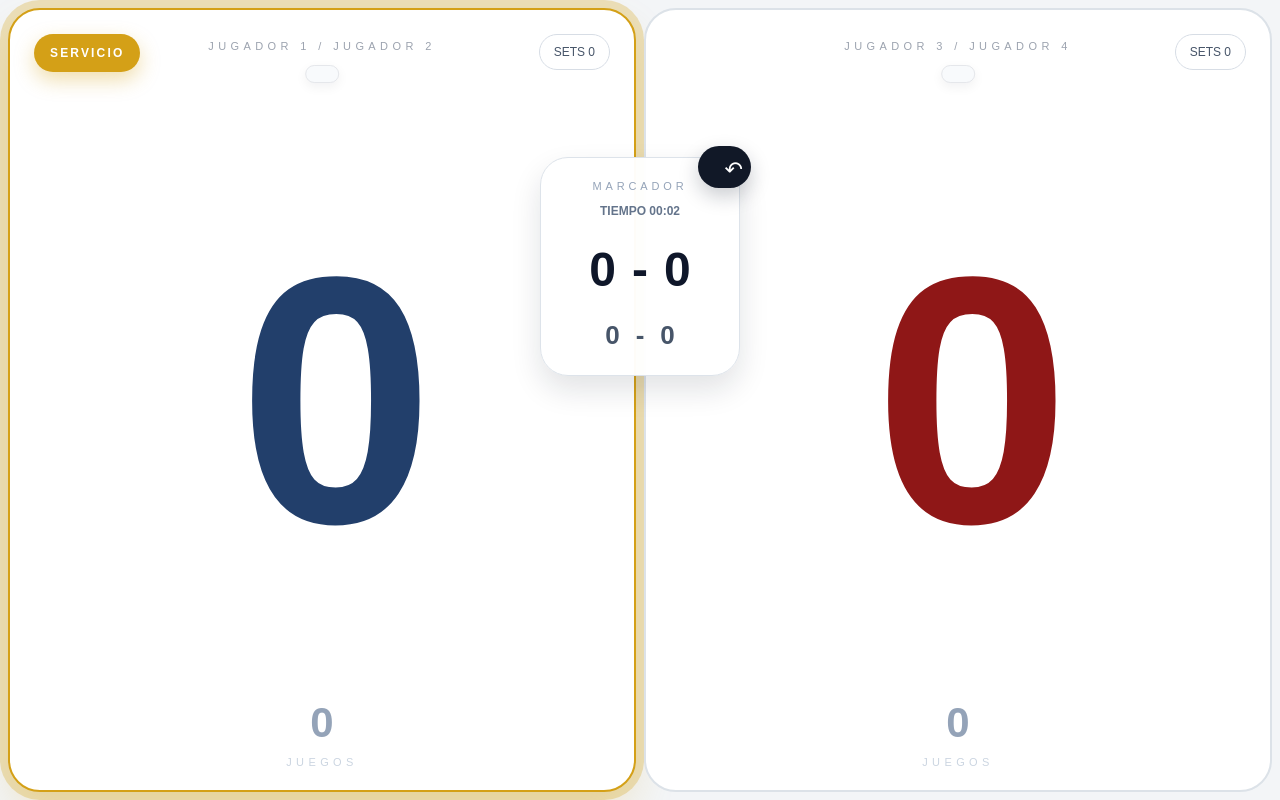
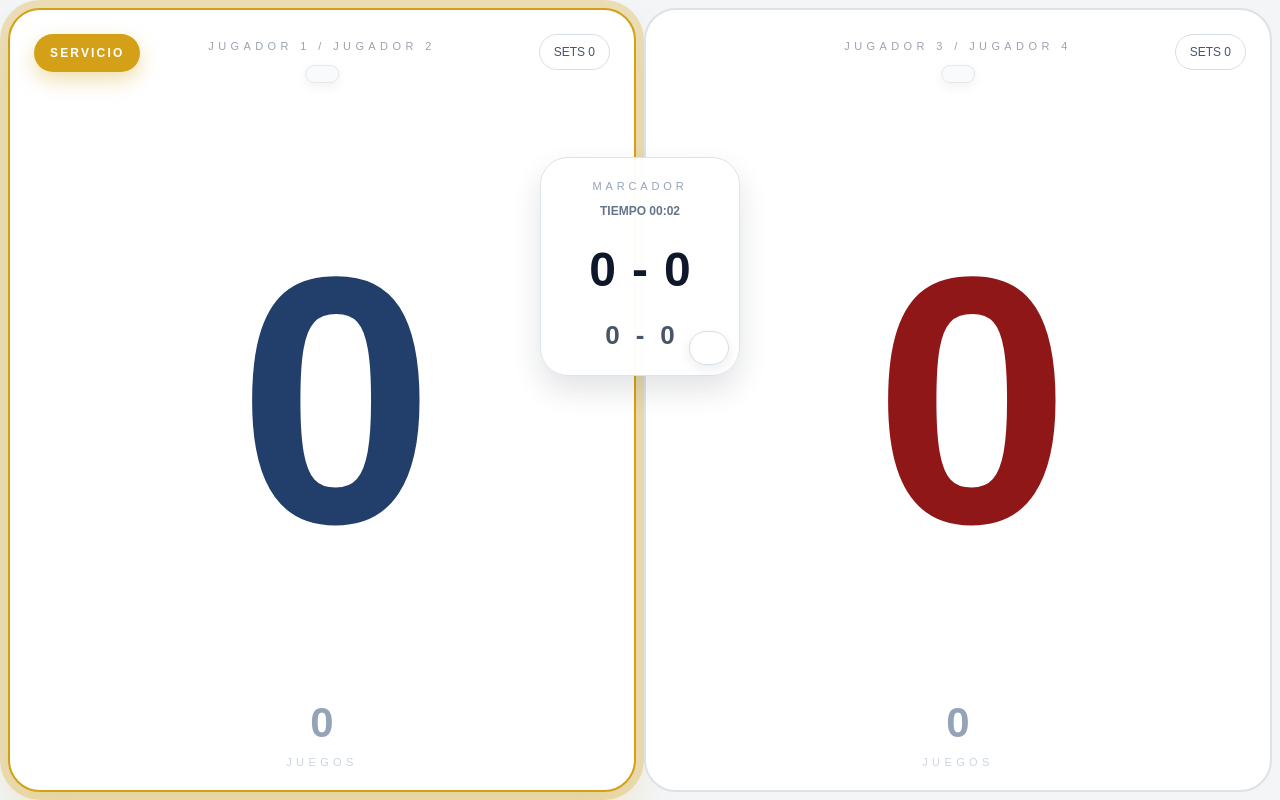
Before and after one commit to AGPadel/click-flic, a React (Vite) app: page / in a window 1280 px wide. Both pictures are taken after a click on the button "Comenzar partido". Built offline with nearby package versions, Linux system fonts and the light colour scheme.

Commit message:
Boton deshacer mas sutil

```diff
--- a/src/App.css
+++ b/src/App.css
@@ -525,27 +525,41 @@ input {
 
 .undo-fab {
   position: absolute;
-  right: -12px;
-  top: -12px;
-  width: 42px;
-  height: 42px;
-  border: 0;
+  right: 10px;
+  bottom: 10px;
+  width: 34px;
+  height: 34px;
+  border: 1px solid #d7dde5;
   border-radius: 999px;
-  background: #111827;
-  color: white;
-  font-size: 22px;
-  font-weight: 700;
-  line-height: 1;
+  background: rgba(255, 255, 255, 0.92);
+  color: #64748b;
+  display: flex;
+  align-items: center;
+  justify-content: center;
   cursor: pointer;
-  box-shadow: 0 8px 20px rgba(15, 23, 42, 0.22);
+  box-shadow: 0 4px 12px rgba(15, 23, 42, 0.08);
+}
+
+.undo-fab:hover {
+  background: #ffffff;
+  color: #334155;
+}
+
+.undo-icon {
+  width: 16px;
+  height: 16px;
 }
 
 @media (max-width: 760px) {
   .undo-fab {
-    width: 34px;
-    height: 34px;
-    right: -8px;
-    top: -8px;
-    font-size: 18px;
+    width: 30px;
+    height: 30px;
+    right: 8px;
+    bottom: 8px;
+  }
+
+  .undo-icon {
+    width: 14px;
+    height: 14px;
   }
 }
--- a/src/App.jsx
+++ b/src/App.jsx
@@ -401,9 +401,26 @@ function ViewMode({ state, scorePoint, undo }) {
             <span>{state.sets2}</span>
           </div>
 
-          <button className="undo-fab" onClick={undo} title="Deshacer último punto">
-            ↶
-          </button>
+          <button className="undo-fab" onClick={undo} title="Deshacer último punto" aria-label="Deshacer último punto">
+  	    <svg viewBox="0 0 24 24" className="undo-icon" aria-hidden="true">
+              <path
+                d="M9 7H5v4"
+     		fill="none"
+      		stroke="currentColor"
+      		strokeWidth="2"
+      		strokeLinecap="round"
+      		strokeLinejoin="round"
+    	      />
+              <path
+                d="M5 11c1.8-3.6 5-5.5 8.6-5.5 4.6 0 8.4 3.5 8.4 8s-3.8 8-8.4 8c-2.3 0-4.4-.8-6-2.2"
+      		fill="none"
+      		stroke="currentColor"
+      		strokeWidth="2"
+      		strokeLinecap="round"
+      		strokeLinejoin="round"
+    	       />
+             </svg>
+           </button>
         </div>
       </div>
     </div>
```
